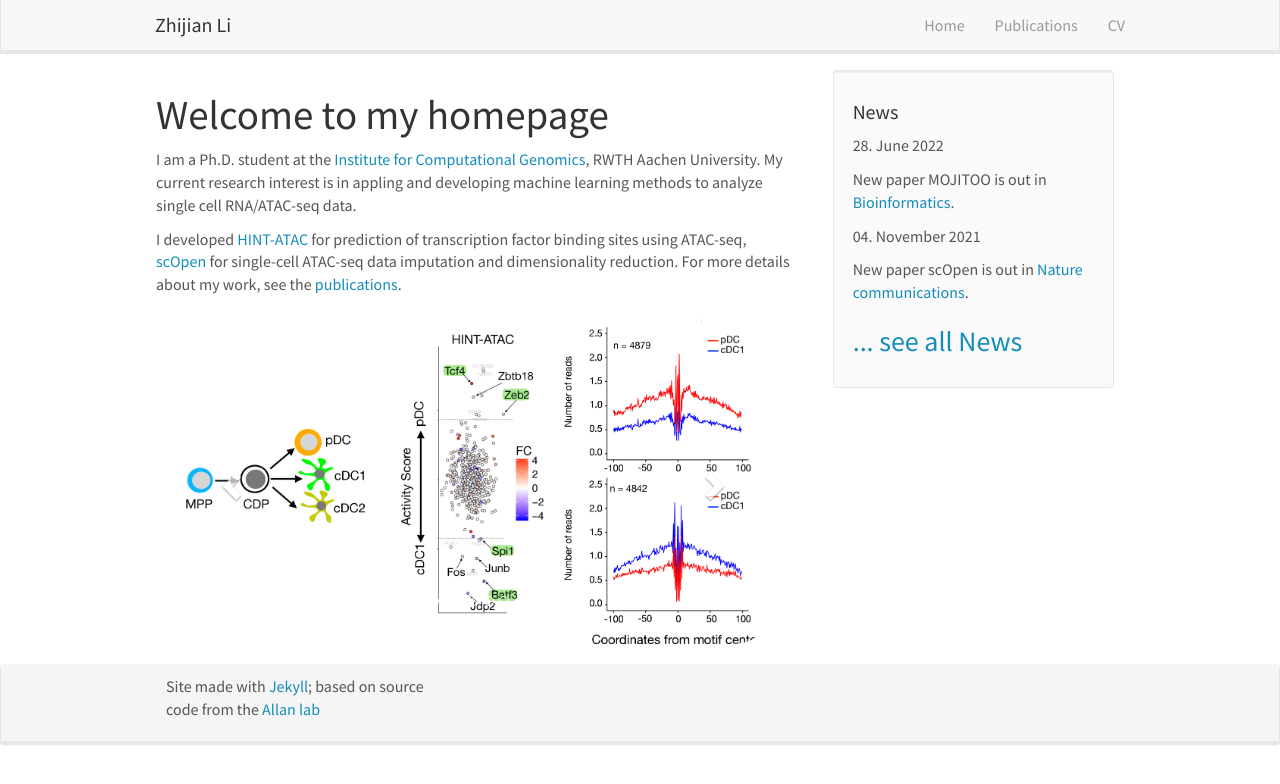
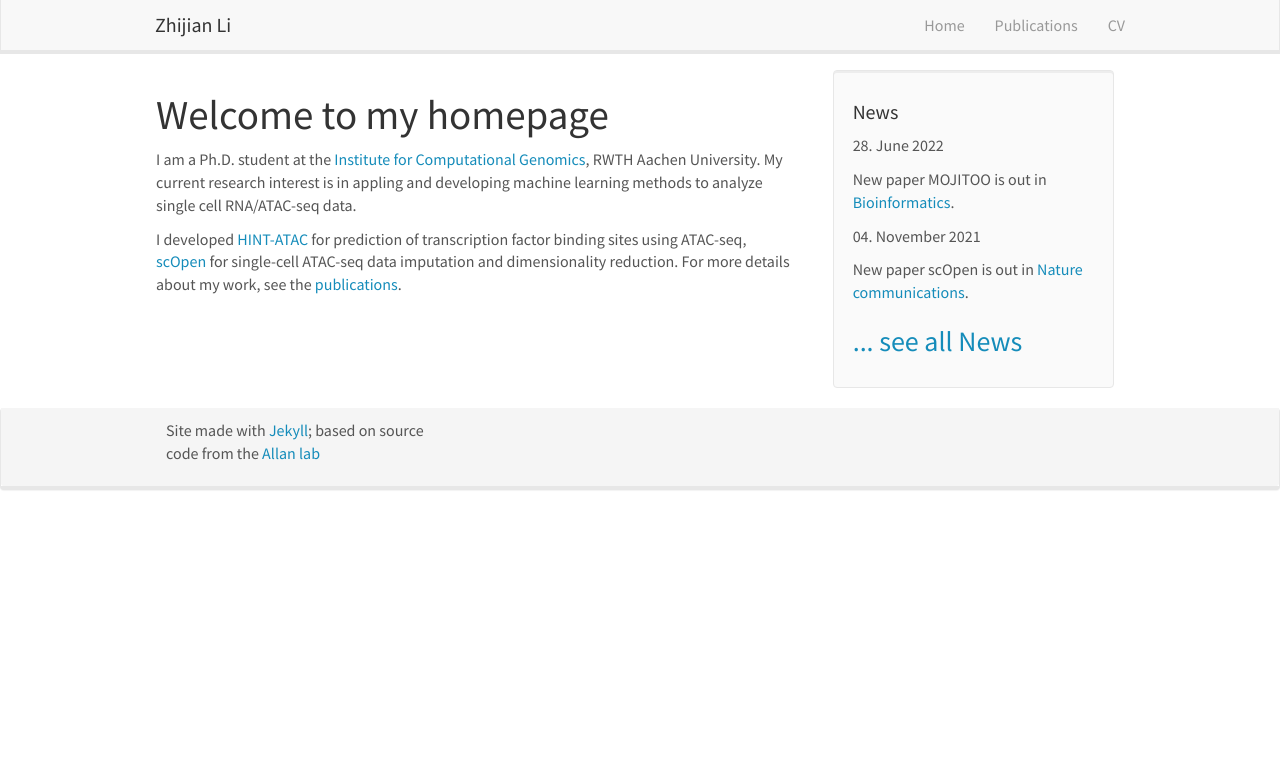
Before and after one commit to lzj1769/lzj1769.github.io, a Jekyll site: the page built from _pages/home.md, in a window 1280 px wide. Shown: the top 784 px of the page. Built offline with Jekyll 4.4.1, drawn with Linux system fonts in a browser that asks for light colours; nearby versions of some CDN libraries.

Commit message:
Update home.md

```diff
--- a/_pages/home.md
+++ b/_pages/home.md
@@ -9,7 +9,7 @@ I am a Ph.D. student at the [Institute for Computational Genomics](http://www.co
 
 I developed [HINT-ATAC](https://link.springer.com/article/10.1186/s13059-019-1642-2) for prediction of transcription factor binding sites using ATAC-seq, [scOpen](https://www.nature.com/articles/s41467-021-26530-2) for single-cell ATAC-seq data imputation and dimensionality reduction. For more details about my work, see the [publications]({{ site.url }}{{ site.baseurl }}/publications).
 
-<div markdown="0" id="carousel" class="carousel slide" data-ride="carousel"
+<!-- <div markdown="0" id="carousel" class="carousel slide" data-ride="carousel"
 data-interval="4000" data-pause="hover" >
     <ol class="carousel-indicators">
         <li data-target="#carousel" data-slide-to="0" class="active"></li>
@@ -42,7 +42,7 @@ data-interval="4000" data-pause="hover" >
     <span class="sr-only">Next</span>
   </a>
 </div>
-
+-->
 <!--
 <figure class="fourth">
   <img src="{{ site.url }}{{ site.baseurl }}/images/logopic/Logo_Leiden.jpg" style="width: 210px">
```
